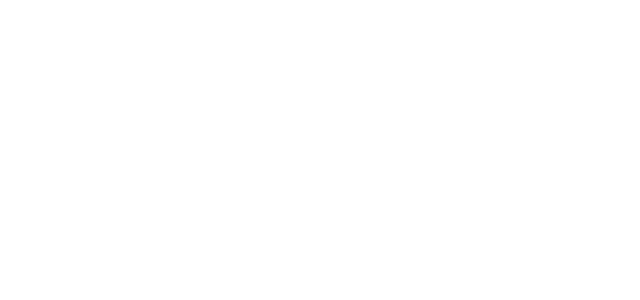
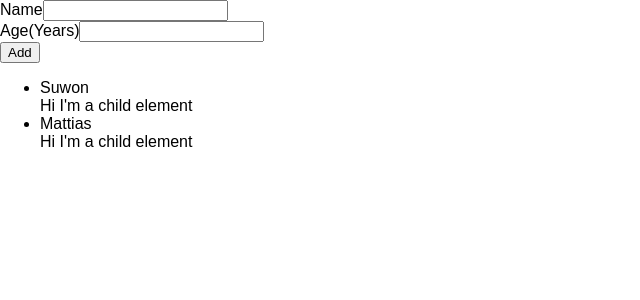
Before and after one commit to smackdh/react-user-list, a React (Create React App) app: page / in a window 1280 px wide. Shown: the top 300 px of the page, without its empty margins (0-640 px from the left). Built offline with nearby package versions, Linux system fonts and the light colour scheme.

Commit message:
added user list

```diff
--- a/src/App.js
+++ b/src/App.js
@@ -1,10 +1,35 @@
-import React from 'react';
-
+import React, { useState } from "react";
+import UserList from "./components/Users/UserList/UserList";
+import UserInput from "./components/Users/UserInput/UserInput";
 
 function App() {
+  const [userList, setUserList] = useState([
+    { name: "Suwon", id: "u1" },
+    { name: "Mattias", id: "u2" },
+  ]);
+
+  const addUserHandler = (enteredName) => {
+    setUserList((previousUsers) => {
+      const updatedUserList = [...previousUsers];
+      updatedUserList.unshift({
+        name: enteredName,
+        id: Math.random().toString(),
+      });
+    });
+  };
+
+  let content = <p>No content. Maybe add a user?</p>;
+
+  if (userList.length > 0) {
+    content = <UserList items={userList} />;
+  }
+
   return (
     <div>
-
+      <section>
+        <UserInput onAddUser={addUserHandler} />
+      </section>
+      <section>{content}</section>
     </div>
   );
 }
--- a/src/components/Users/UserInput/UserInput.js
+++ b/src/components/Users/UserInput/UserInput.js
@@ -0,0 +1,31 @@
+import React, { useState } from "react";
+
+const UserInput = (props) => {
+  const [enteredValue, setEnteredValue] = useState("");
+
+  const userInputHandler = (event) => {
+    setEnteredValue(event.target.value);
+    console.log(event.target.value);
+  };
+
+  const formSubmitHandler = (event) => {
+    event.preventDefault();
+    props.onAddUser(enteredValue);
+  };
+
+  return (
+    <form onSubmit={formSubmitHandler}>
+      <div>
+        <label>Name</label>
+        <input type="text" onChange={userInputHandler}></input>
+      </div>
+      <div>
+        <label>Age(Years)</label>
+        <input type="text"></input>
+      </div>
+      <button type="submit">Add</button>
+    </form>
+  );
+};
+
+export default UserInput;
--- a/src/components/Users/UserItem/UserItem.js
+++ b/src/components/Users/UserItem/UserItem.js
@@ -0,0 +1,12 @@
+import "./UserItem.css";
+
+const UserItem = (props) => {
+  return (
+    <li className="user-item">
+      {props.name}
+      {props.children}
+    </li>
+  );
+};
+
+export default UserItem;
--- a/src/components/Users/UserList/UserList.js
+++ b/src/components/Users/UserList/UserList.js
@@ -0,0 +1,17 @@
+import React from "react";
+import UserItem from "../UserItem/UserItem";
+
+const UserList = (props) => {
+  return (
+    <ul className="user-list">
+      {props.items.map((user) => (
+        <UserItem key={user.id} id={user.id} name={user.name}>
+          {/* {user.name} */}
+          <div>Hi I'm a child element</div>
+        </UserItem>
+      ))}
+    </ul>
+  );
+};
+
+export default UserList;
```
